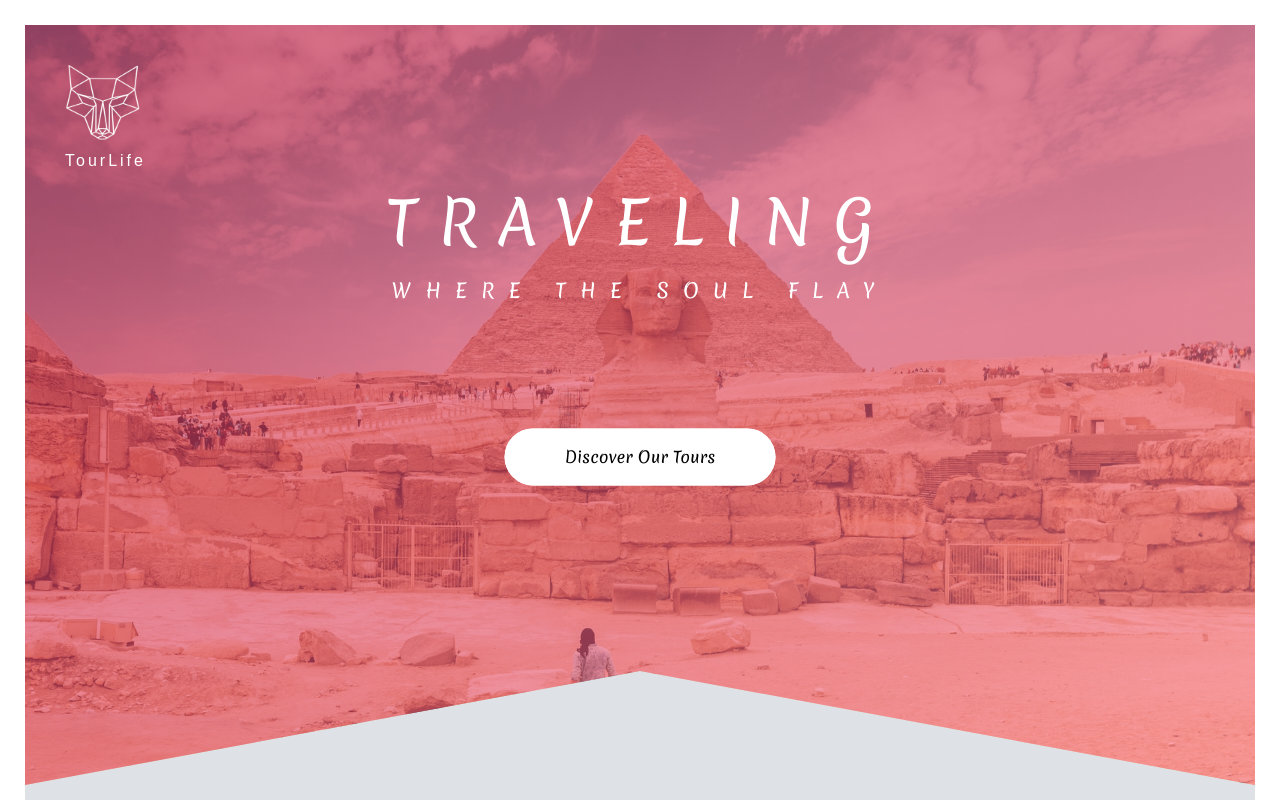
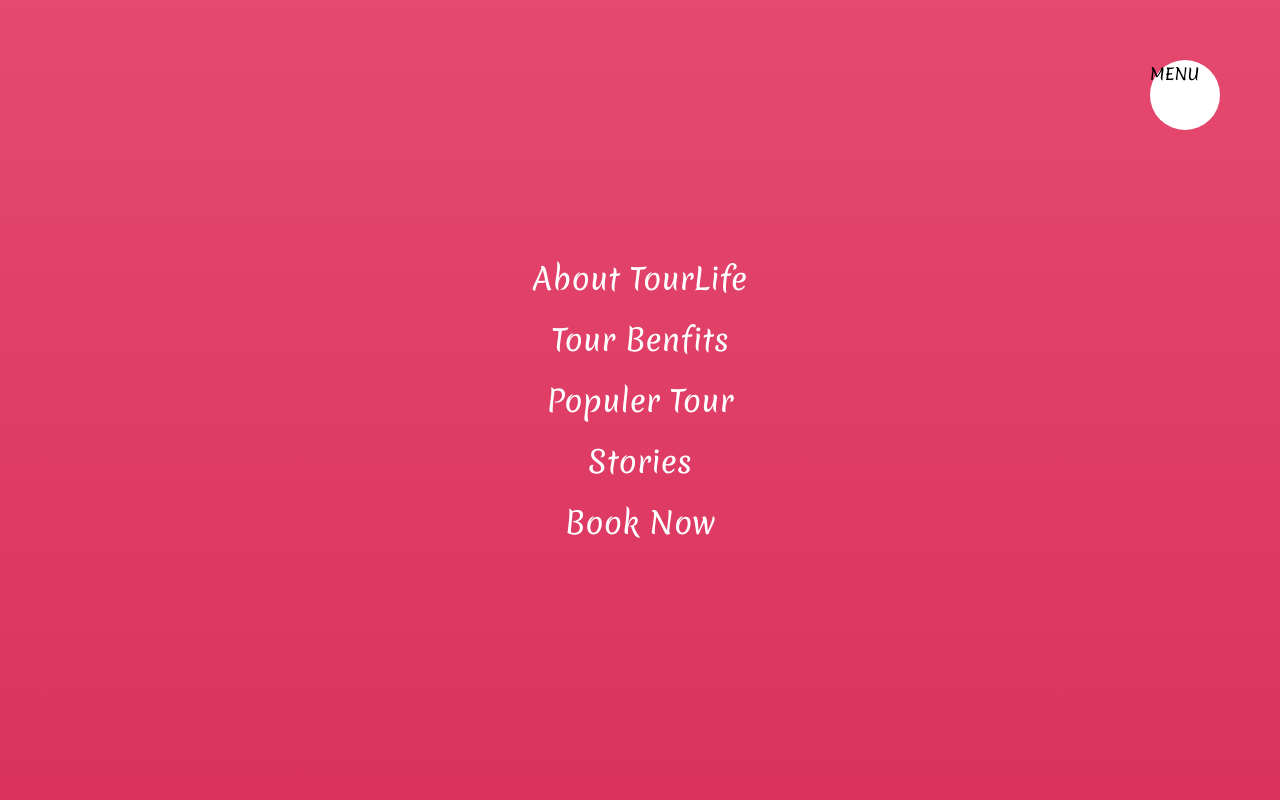
Before and after one commit to Ahmed-Roshdy-1/TOURLIFE, a website: page index.html in a window 1280 px wide. Shown: the top 800 px of the page. Drawn offline with Linux system fonts and the light colour scheme; a web font is replaced by a local one.

Commit message:
navigation

```diff
--- a/index.html
+++ b/index.html
@@ -15,6 +15,27 @@
     <link rel="stylesheet" href="css/style.css" />
   </head>
   <body>
+
+    <!-- Navigation -->
+
+    <div class="navigation">
+      <input type="checkbox" class="navigation__checkbox" id="navi-toggle">
+      <label for="navi-toggle" class="navigation__button">MENU</label>
+      <div class="navigation__background">&nbsp;</div>
+
+      <nav class="navigation__nav">
+        <ul class="navigation__list">
+          <li class="navigation__item"><a href="#" class="navigation__link">About TourLife</a></li>
+          <li class="navigation__item"><a href="#" class="navigation__link">tour benfits</a></li>
+          <li class="navigation__item"><a href="#" class="navigation__link">Populer Tour</a></li>
+          <li class="navigation__item"><a href="#" class="navigation__link">Stories</a></li>
+          <li class="navigation__item"><a href="#" class="navigation__link">Book Now</a></li>
+
+        </ul>
+      </nav>
+    </div>
+
+    <!-- End of Navigation -->
     <header class="header">
       <div class="logo-box">
         <img src="Images/LOGO/logo-white.png" alt="logo" title="Logo" class="logo" />
--- /dev/null
+++ b/sass/layout/_navigation.scss
@@ -0,0 +1,73 @@
+.navigation {
+  &__checkbox {
+    display: none;
+  }
+
+  &__button {
+    background-color: $color-white;
+    height: 7rem;
+    width: 7rem;
+    border-radius: 50%;
+    position: fixed;
+    top: 6rem;
+    right: 6rem;
+    z-index: 2000;
+  }
+
+  &__background {
+    height: 6rem;
+    width: 6rem;
+    border-radius: 50%;
+    position: fixed;
+    top: 6.5rem;
+    right: 6.5rem;
+    background-image: linear-gradient($color-primary-light, $color-primary-dark);
+    z-index: 1000;
+
+    transform: scale(55);
+  }
+
+  &__nav {
+    height: 100vh;
+    width: 100%;
+    position: fixed;
+    top: 0;
+    right: 0;
+    z-index: 1500;
+  }
+
+  &__list {
+    position: absolute;
+    top: 50%;
+    left: 50%;
+    transform: translate(-50%, -50%);
+    list-style: none;
+    text-align: center;
+  }
+
+  &__item {
+    margin: 1rem;
+  }
+
+  &__link {
+    &:link,
+    &:visited {
+      display: inline-block;
+      text-decoration: none;
+      text-transform: capitalize;
+      font-size: 3rem;
+      font-weight: 300;
+      color: $color-white;
+      background-image: linear-gradient(120deg, transparent 0%, transparent 50%, $color-white 50%);
+      background-size: 235%;
+      transition: all 0.7s;
+    }
+
+    &:hover,
+    &:active {
+      background-position: 100%;
+      color: $color-primary;
+      transform: translateX(-1rem);
+    }
+  }
+}
--- a/sass/main.scss
+++ b/sass/main.scss
@@ -21,5 +21,7 @@
 @import "layout/header";
 @import "layout/grid";
 @import "layout/footer";
+@import "layout/navigation";
+
 
 @import "pages/home";
```
Also changed, not shown: css/style.css, sass/layout/_footer.scss (line endings or trailing spaces).
